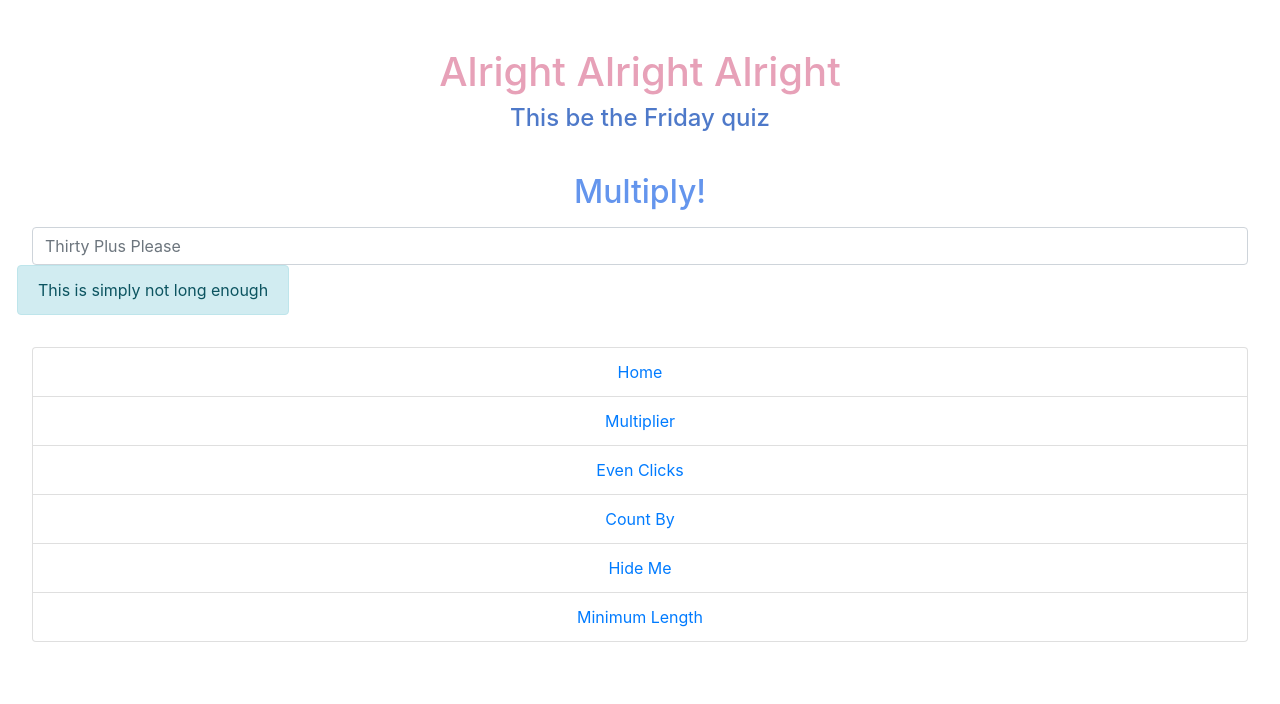
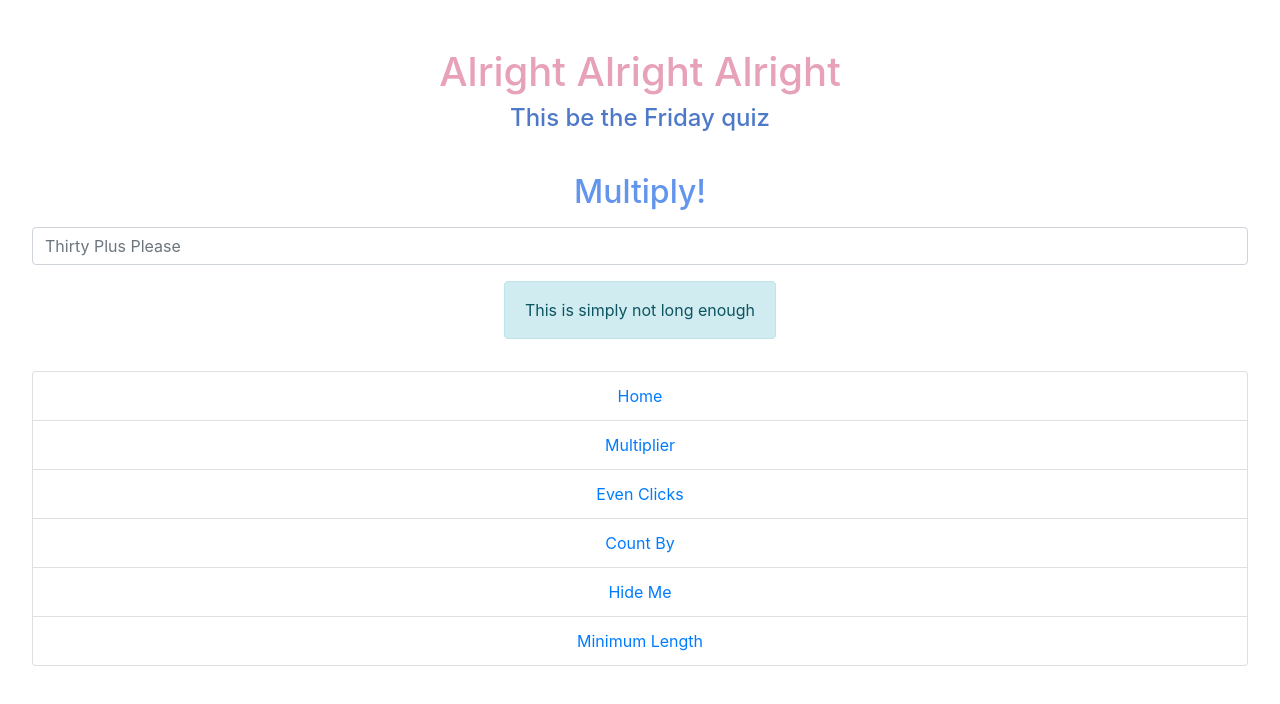
Before and after one commit to hgraceoc/Week-8---React-, a React (Create React App) app in the folder quiz/: page /min-length in a window 1280 px wide. Shown: the top 704 px of the page. Built offline with nearby package versions, Linux system fonts and the light colour scheme.

Commit message:
slight css edits

```diff
--- a/quiz/src/components/MinimumLength.js
+++ b/quiz/src/components/MinimumLength.js
@@ -38,9 +38,9 @@ class MinimumLength extends Component {
                 onChange={(e) => this.handleChange(e)}/>
             </Col>
         </Row>
-        <Row>
+        <Row className="marg">
         { this.state.input.length < length ?
-        <Alert variant="info">
+        <Alert className="centered" variant="info">
             This is simply not long enough
           </Alert> : null }
         </Row>
--- a/quiz/src/index.css
+++ b/quiz/src/index.css
@@ -31,6 +31,10 @@ h2 {
   color: cornflowerblue;
 }
 
+.marg {
+  margin: 1rem;
+}
+
 h4 {
   color: rgb(78, 121, 201);
 }
```
